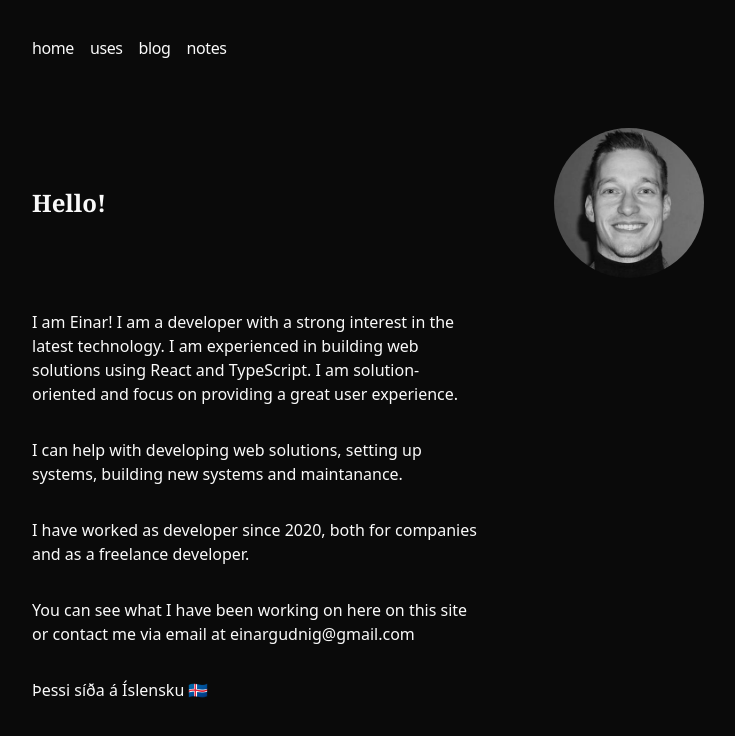
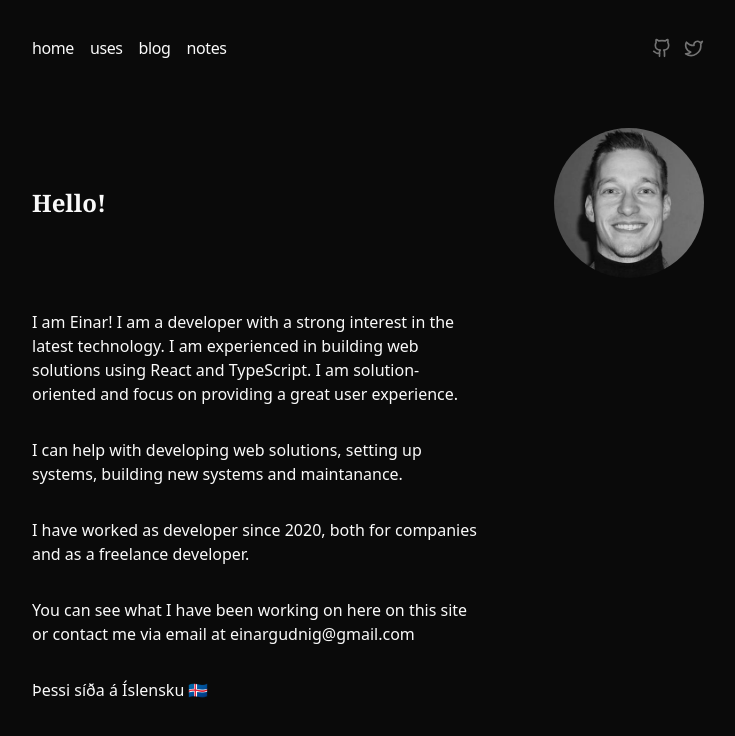
Before and after one commit to einargudnig/einar-os, a Next.js app: page /tldr/en in a window 1280 px wide. Shown: the top 736 px of the page, without its empty margins (272-1007 px from the left). Built offline with nearby package versions, Linux system fonts and the light colour scheme.

Commit message:
adding to navbar

```diff
--- a/components/navbar.tsx
+++ b/components/navbar.tsx
@@ -1,3 +1,4 @@
+import { Github, Twitter } from "lucide-react";
 import Link from "next/link";
 
 const navItems = {
@@ -36,11 +37,20 @@ export function Navbar() {
                     );
                   })}
                 </div>
-
-                {/* Mobile Navbar */}
-                {/* <div className="md:hidden"> */}
-                {/* 	<MobileNav /> */}
-                {/* </div> */}
+              </div>
+              <div className="flex items-center gap-x-3">
+                <Link
+                  href="https://github.com/einargudnig"
+                  className="text-neutral-500 hover:text-neutral-400"
+                >
+                  <Github size={20} />
+                </Link>
+                <Link
+                  href="https://x.com/einargudni"
+                  className="text-neutral-500 hover:text-neutral-400"
+                >
+                  <Twitter size={20} />
+                </Link>
               </div>
             </div>
           </nav>
```
